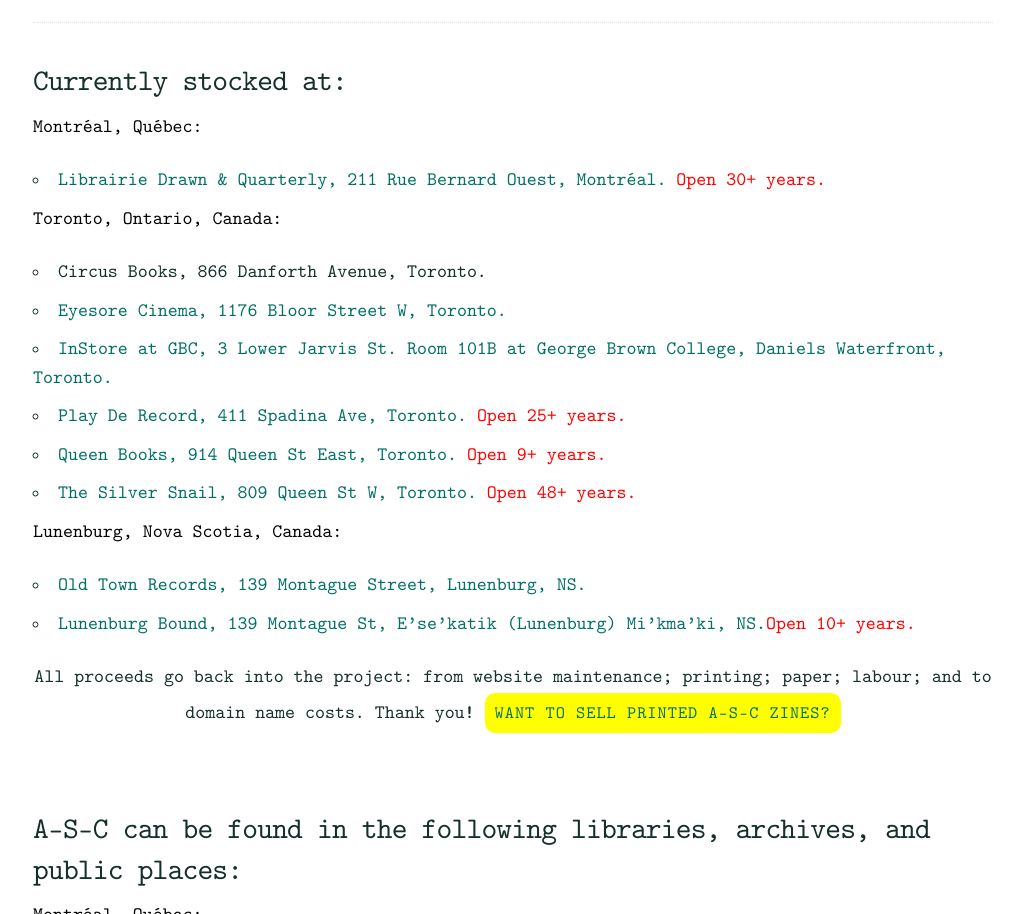
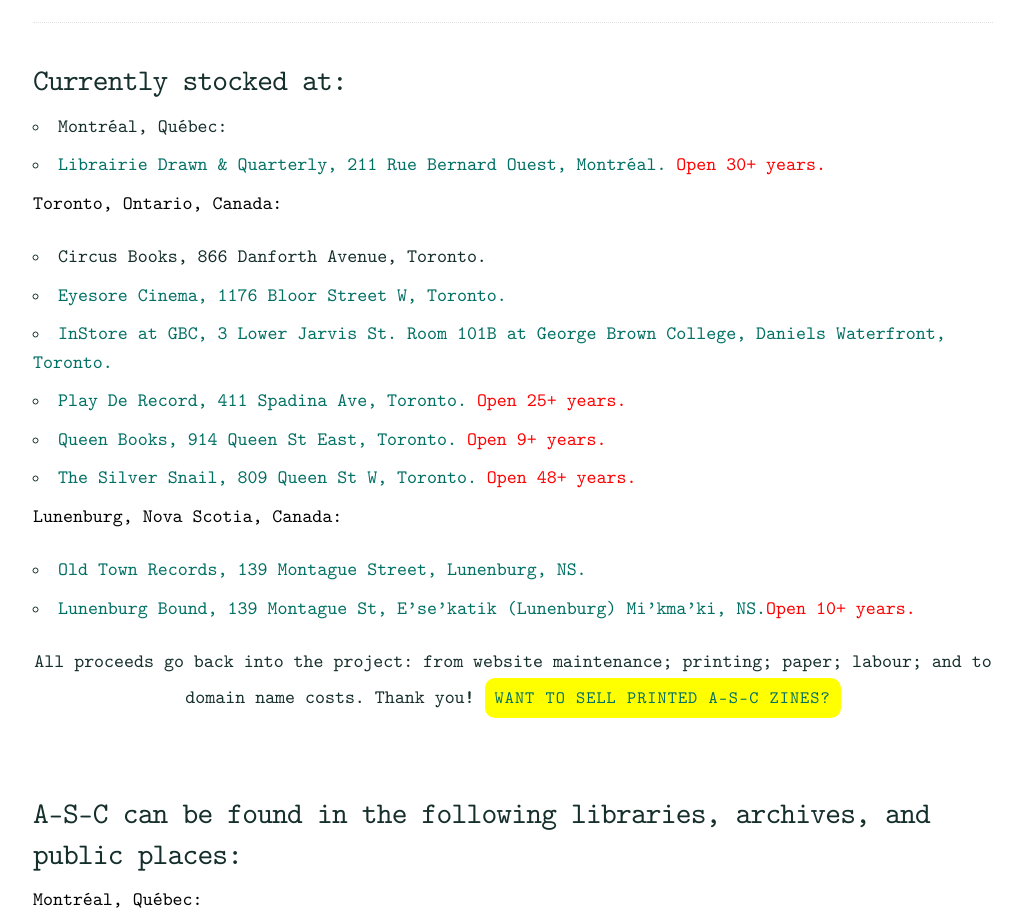
Before and after one commit to lange-lange/asc, a website: page info.html in a window 1280 px wide. Shown: the part 1997-2911 px from the top of the page, without its empty margins (127-1149 px from the left). Drawn offline with Linux system fonts and the light colour scheme; a web font is replaced by a local one.

Commit message:
Update info.html

```diff
--- a/info.html
+++ b/info.html
@@ -189,7 +189,7 @@
       <h4>Currently stocked at: </h4>
         <ul>
 
-          <p>Montréal, Québec:</p>
+          <li>Montréal, Québec:</li>
           <li><a href="https://www.instagram.com/stories/highlights/17991835112640521/" target="_blank">Librairie Drawn & Quarterly, 211 Rue Bernard Ouest, Montréal. <span style="color:red">Open 30+ years.</span></a></li>
 
           <p>Toronto, Ontario, Canada:</p>
```
